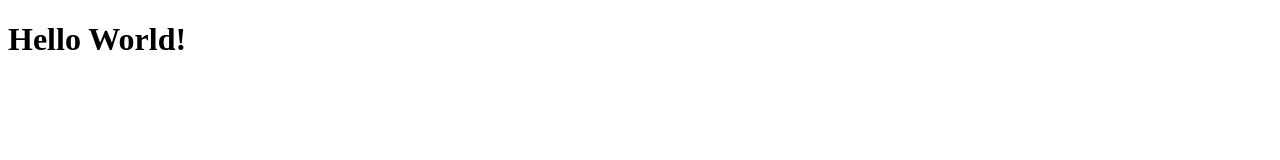
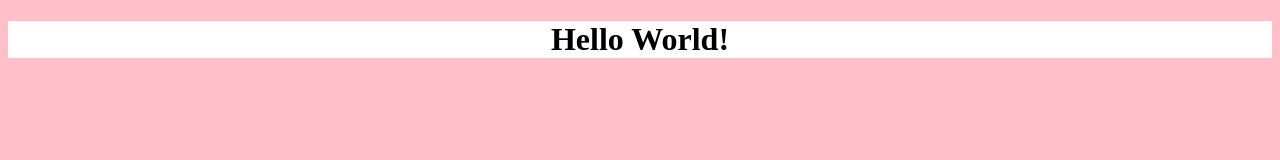
Before and after one commit to dejanee8/Nay_personal_website, a plain HTML site: page index.html in a window 1280 px wide. Drawn offline with Linux system fonts and the light colour scheme.

Commit message:
add style.css, connect to index.html

```diff
--- a/index.html
+++ b/index.html
@@ -1,6 +1,7 @@
 <!DOCTYPE html>
 <html lang="en">
   <head>
+    <link rel="stylesheet" href="style.css" />
     <title>Nay Personal Website</title>
   </head>
   <body>
--- /dev/null
+++ b/style.css
@@ -0,0 +1,7 @@
+body {
+    background: pink;
+    text-align: center;
+}
+h1 {
+    background-color: white;
+}
```
